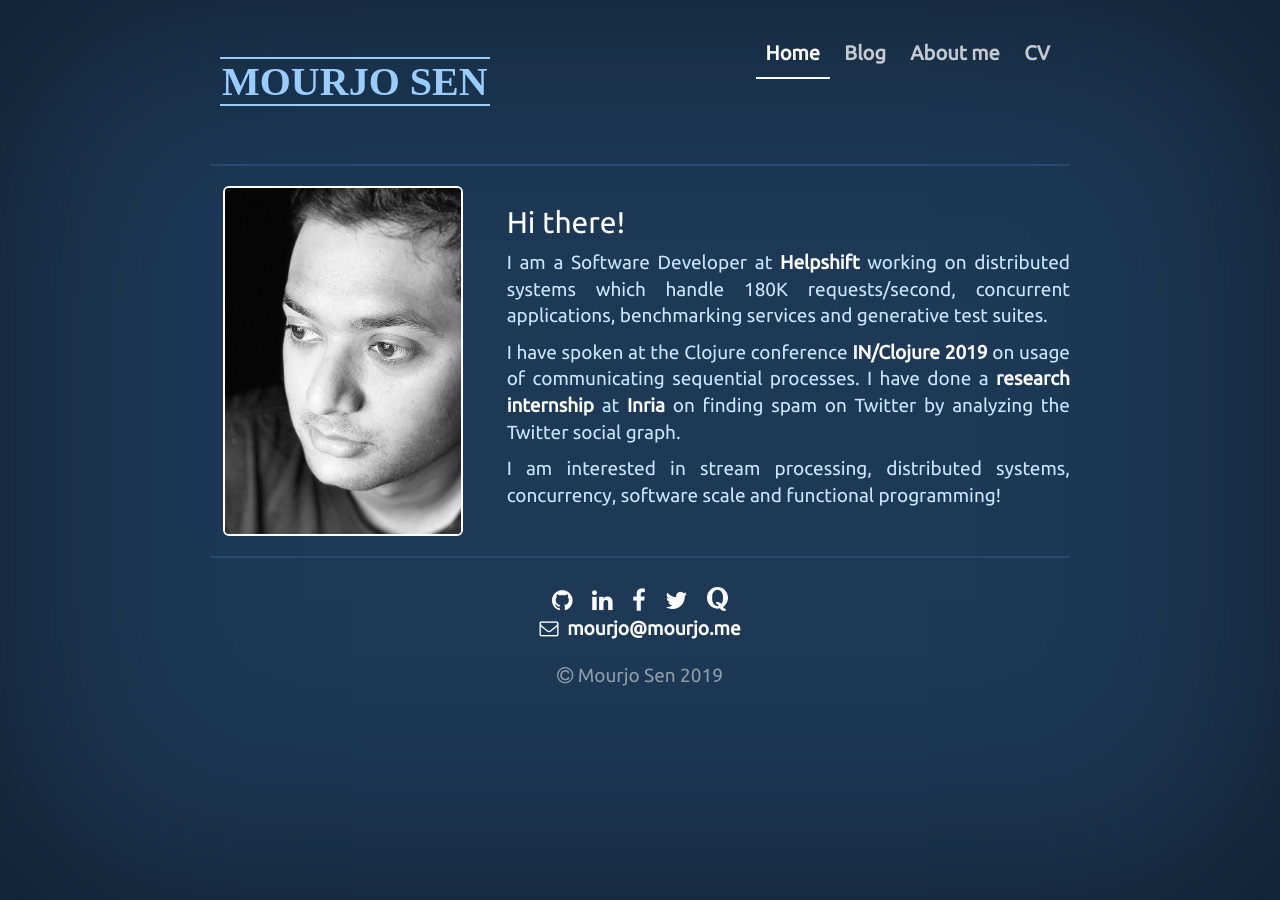
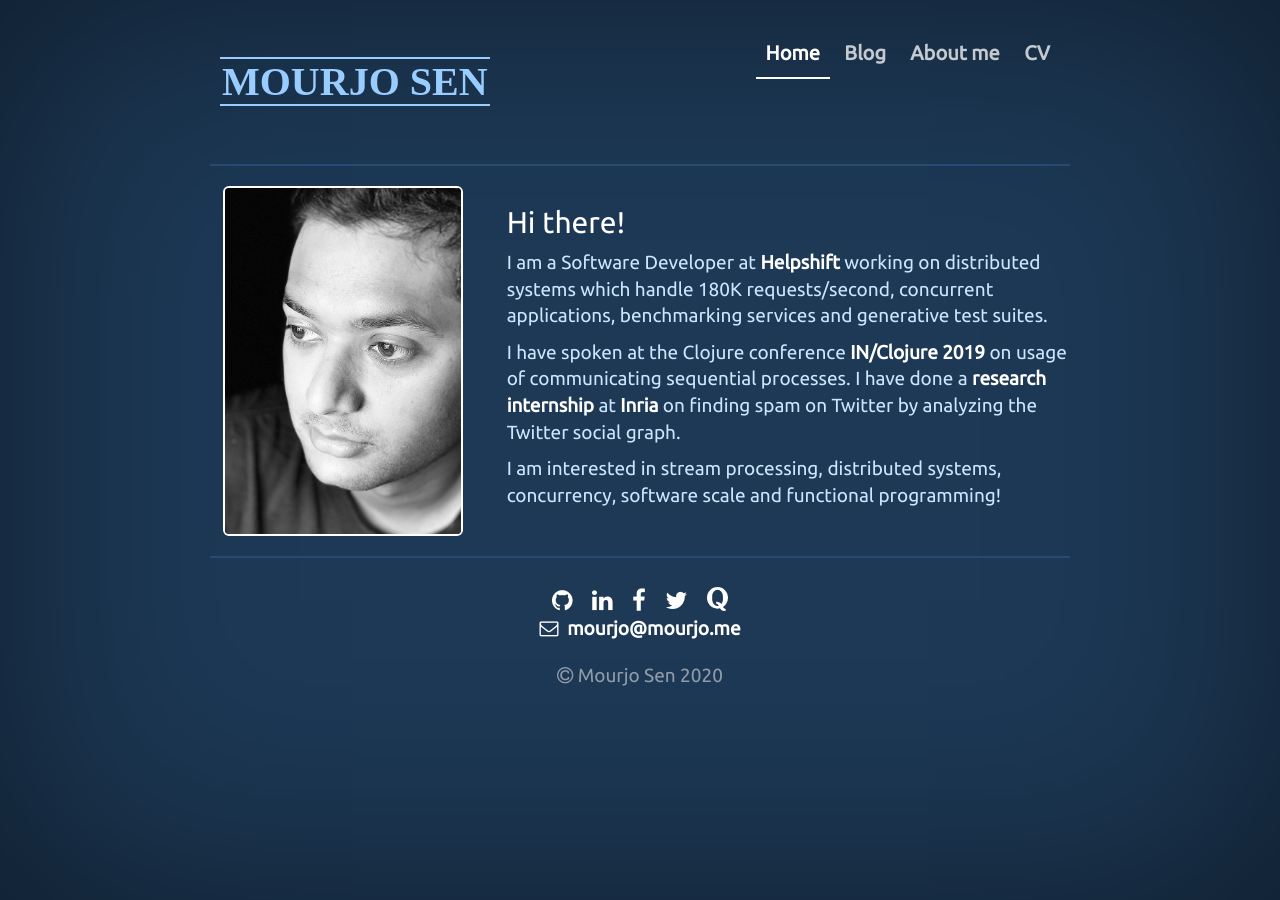
Before and after one commit to mourjo/mourjo.github.io, a Jekyll site: the page built from index.html, in a window 1280 px wide. Built offline with Jekyll 4.4.1, drawn with Linux system fonts in a browser that asks for light colours; some web fonts are replaced.

Commit message:
Misc changes

```diff
--- a/_includes/footer.html
+++ b/_includes/footer.html
@@ -1,6 +1,6 @@
 <div class="mastfoot">
     <div class="inner">
-      <p><i class="fa fa-copyright" aria-hidden="true"></i> Mourjo Sen 2019</p>
+      <p><i class="fa fa-copyright" aria-hidden="true"></i> Mourjo Sen 2020</p>
     </div>
   </div>
 </div>
--- a/_includes/head.html
+++ b/_includes/head.html
@@ -14,7 +14,7 @@
 
     <link href="{{ site.baseurl }}/assets/css/layout.css" rel="stylesheet">
     <link href="{{ site.baseurl }}/assets/font-awesome-4.6.3/css/font-awesome.min.css" rel="stylesheet">
-    <link href="https://fonts.googleapis.com/css?family=Domine|Londrina+Outline|Roboto|Ubuntu&display=swap" rel="stylesheet">
+    <link href="https://fonts.googleapis.com/css?family=Londrina+Outline|Ubuntu&display=swap" rel="stylesheet">
     <script src="{{ site.baseurl }}/assets/js/ie-emulation-modes-warning.js"></script>
 
     <!-- HTML5 shim and Respond.js for IE8 support of HTML5 elements and media queries -->
--- a/aboutme.html
+++ b/aboutme.html
@@ -6,7 +6,7 @@
 <!-- <div class="col-md-12 center-img-div" style="margin-top:auto;vertical-align: middle; text-align: center;">
     <img alt="Kolkata Vidyasagar Setu" class="img-rounded" style="width: 80%; border: 5px solid black" src="{{ site.baseurl }}/assets/img/one.jpg">
 </div> -->
-<div class="col-md-12" style="vertical-align: middle; text-align: justify;">
+<div class="col-md-12" style="vertical-align: middle;">
     <p>
         I develop software for a living, but I am not an engineer &mdash; at least not by my Bachelor's degree (BSc, and not the coveted BTech). I majored in Computer Science in <a href="http://www.sxccal.edu/" target="blank">college</a> simply because I enjoyed studying it in school &mdash; which is why becoming an engineer was not a goal for me &mdash; which is also why I pursued a research <a href="http://www.i3s.unice.fr/csmaster/" target="blank">Master's program</a> in France. I have always believed that if one can follow one's passion, everything else falls into place.
     </p>
--- a/assets/css/layout.css
+++ b/assets/css/layout.css
@@ -38,7 +38,6 @@
 }
 body {
   color: #cce6ff;
-  text-align: justify;
   font-size: 19px;
   /*source sans pro*/
   font-family: 'Ubuntu', sans-serif;
--- a/education.html
+++ b/education.html
@@ -3,7 +3,7 @@
 display_title: Education
 layout: base
 ---
-<div class="col-md-12" style="vertical-align: middle; text-align: justify;">
+<div class="col-md-12" style="vertical-align: middle; ">
     <h3 style="text-align: left">
     Post-graduate
     </h3>
--- a/index.html
+++ b/index.html
@@ -7,7 +7,7 @@
   <div class="col-xs-3 col-sm-4 col-lg-4 center-block center-img-div" style="margin-top:auto;vertical-align: middle; padding-top: 0px;">
     <img class="center-face img-rounded center-block" alt="MourjoSen Photo" src="{{ site.baseurl }}/assets/img/MourjoSen.jpg" style="border: 2px white solid;">
   </div>
-  <div class="col-xs-9 col-sm-8 col-lg-8 font-page-content-1" style="vertical-align: middle; text-align: justify;margin-top:-20px">
+  <div class="col-xs-9 col-sm-8 col-lg-8 font-page-content-1" style="vertical-align: middle;margin-top:-20px">
     {% for post in site.posts %}
       {{post.content}}
     {% endfor %}
```
